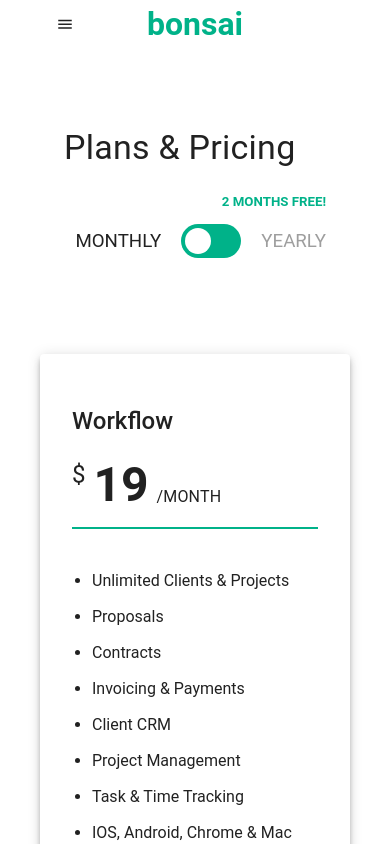
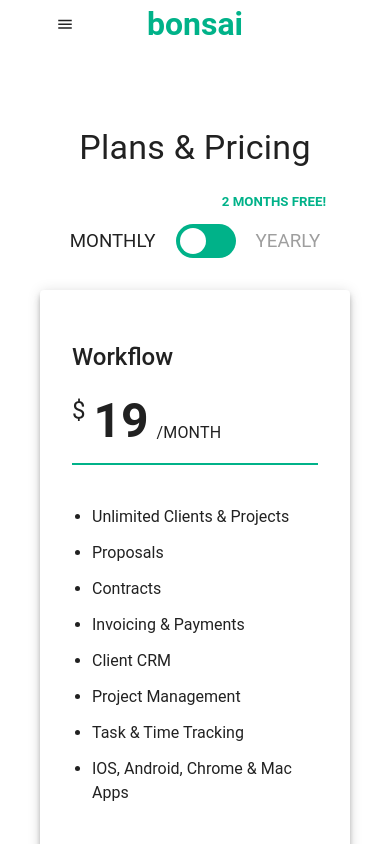
Before and after one commit to FabricioEllerSL/bonsai-pricing-page, a Vue app in the folder front-end/: page / in a window 390 px wide. Shown: the top 844 px of the page. Built offline with nearby package versions, Linux system fonts and the light colour scheme.

Commit message:
feat: responsive cards

```diff
--- a/front-end/src/components/Bonsai.vue
+++ b/front-end/src/components/Bonsai.vue
@@ -72,11 +72,11 @@
     <v-container class="mt-16 px-16">
       <v-row>
         <v-col>
-          <h2 class="text-h4 my-font-serif">Plans & Pricing</h2>
+          <h2 class="text-h4 my-font-serif text-center text-md-left">Plans & Pricing</h2>
         </v-col>
         <v-col>
           <h5 class="text-end mb-3 text-primary">2 MONTHS FREE!</h5>
-          <div class="d-flex align-center justify-end">
+          <div class="d-flex align-center justify-center justify-md-end">
             <h3 class="font-weight-regular">MONTHLY</h3>
             <label class="switch mx-5">
               <input type="checkbox">
@@ -91,7 +91,7 @@
 
   <!-- PLANS ANS PRICING CARDS -->
 
-  <v-container class="mt-16 px-10 px-md-16 mx-auto">
+  <v-container class="mt-0 mt-md-16 px-10 px-md-16 mx-auto">
     <v-row>
       <v-col>
         <v-card class="pa-10 elevation-5 px-4 px-md-13 w-100">
```
